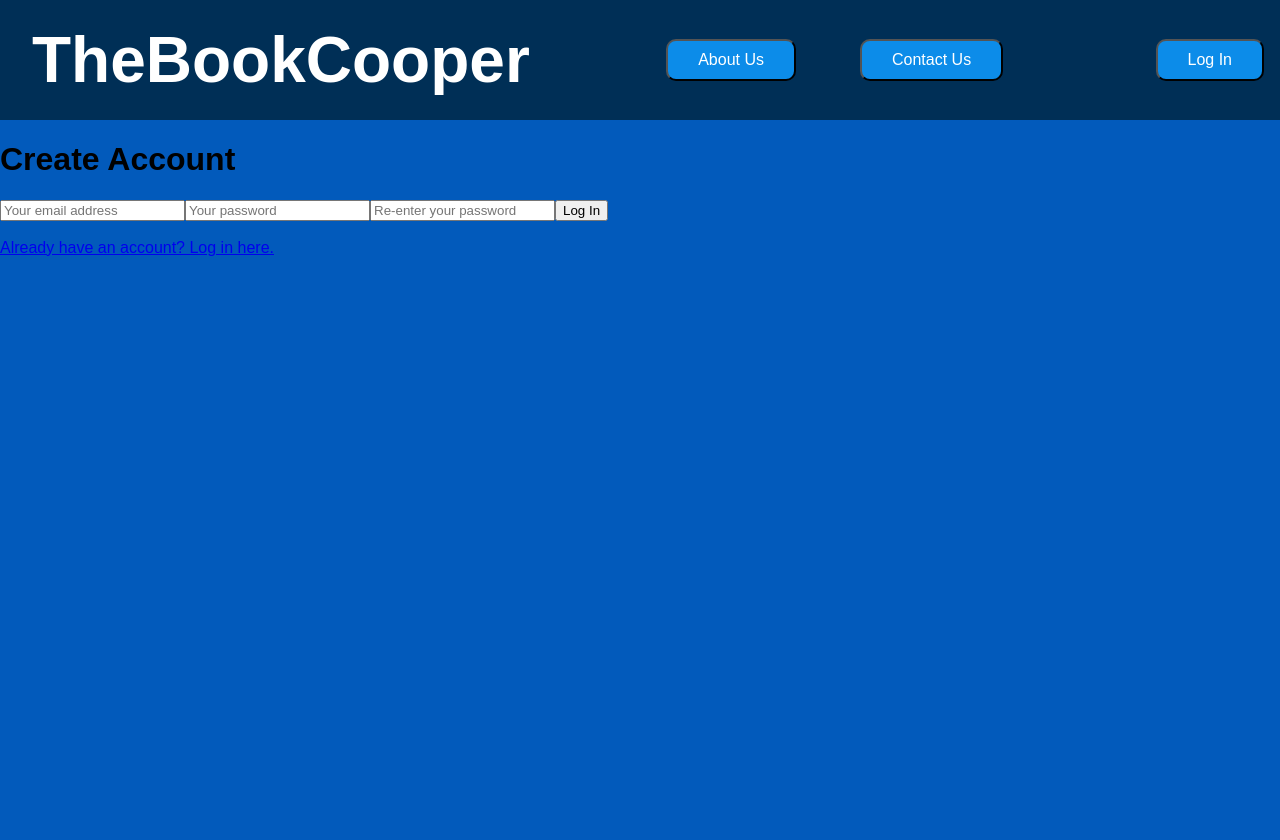
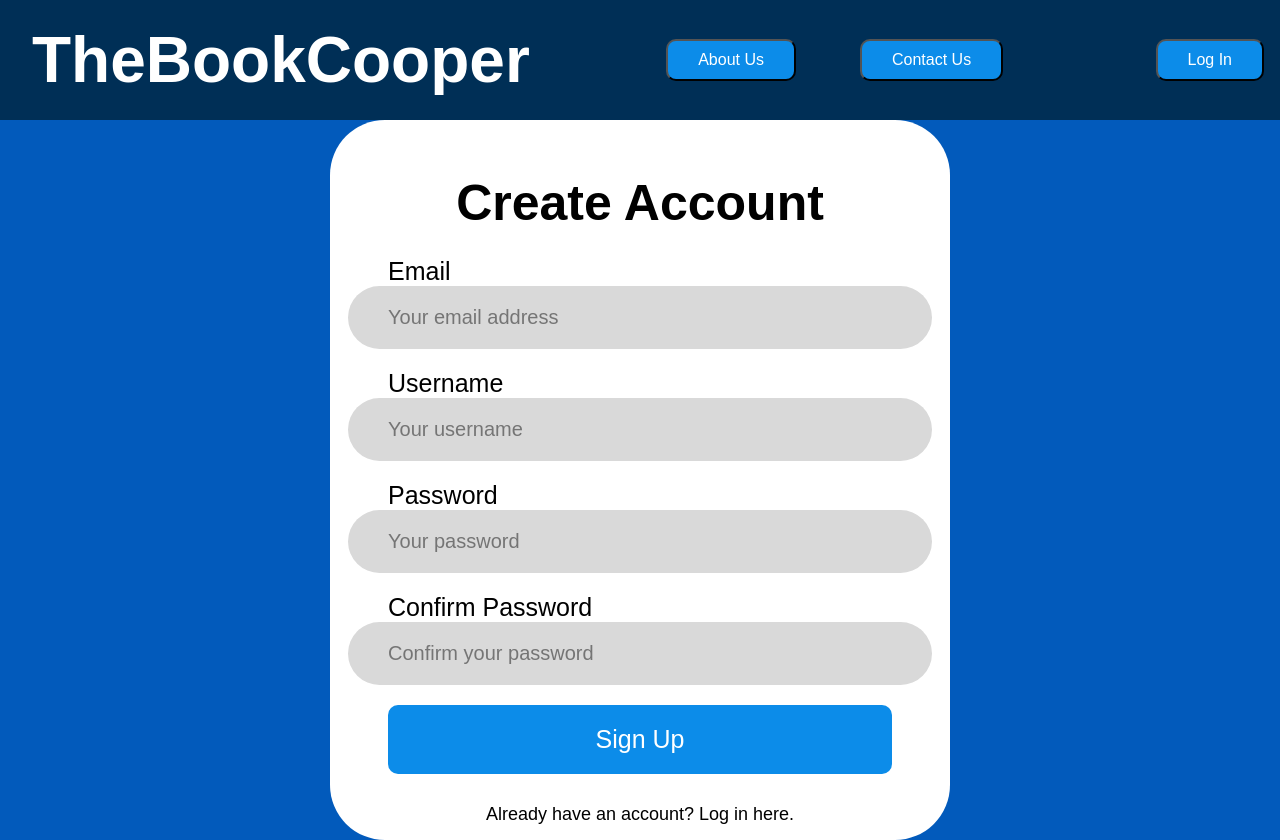
Before and after one commit to BookCooper/TheBookCooper, a React (Create React App) app in the folder theBookCooperUI/: page /signup in a window 1280 px wide. Before the commit the page ends 800 px from the top, so only its background shows below. Built offline with nearby package versions, Linux system fonts and the light colour scheme; no server answers.

Commit message:
Added Design for SignUp page

```diff
--- a/theBookCooperUI/src/components/Signup.js
+++ b/theBookCooperUI/src/components/Signup.js
@@ -1,55 +1,92 @@
-// src/components/Signup.js
-import {useState} from "react";
-import {Link, useNavigate} from "react-router-dom";
-import {getAuth, createUserWithEmailAndPassword} from "firebase/auth";
-
+import React, { useState } from 'react';
+import { Link, useNavigate } from 'react-router-dom';
+import { getAuth, createUserWithEmailAndPassword } from 'firebase/auth';
+import '../styles/SignUp.css'; // Assuming you have similar styles as Login.css
 
 const Signup = () => {
-    const [email, setEmail] = useState("");
-    const [password, setPassword] = useState("");
-    const [confirmPassword, setConfirmPassword] = useState("");
-    const [error, setError] = useState("");
+  const [email, setEmail] = useState('');
+  const [password, setPassword] = useState('');
+  const [confirmPassword, setConfirmPassword] = useState('');
+  const [error, setError] = useState('');
+  const [user, setUser] = useState(null); // You may not need this if you're using a custom hook like useUser
 
   const navigate = useNavigate();
 
-    const createAccount = async () => {
-        try {
-            if (password !== confirmPassword) {
-                setError("Password and confirm password do not match");
+  const signUp = async (e) => {
+      e.preventDefault();
+      if(password !== confirmPassword){
+            setError(<span style={{ color: 'red' }}>Passwords do not match.</span>);
           return;
       }
-
+      try {
           await createUserWithEmailAndPassword(getAuth(), email, password);
-            navigate("/");
-        } catch(e) {
+          navigate('/'); // Navigate to homepage or dashboard upon successful signup
+      } catch (e) {
           setError(e.message);
       }
   };
 
   return (
-        <>
-            <h1>Create Account</h1>
-            {error && <p className="error">{error}</p>}
+    <div className="signup-container"> {/* Consider reusing login-container styles */}
+      <div className="white-box">
+        <form onSubmit={signUp} className="form-container"> {/* Reuse form-container styles */}
+          <h1 className="signup-label">Create Account</h1> {/* Reuse login-label styles, just change class if necessary */}
+          <div>
+            <label htmlFor="email" className="label-text">Email</label>
             <input
+              id="email"
+              className="input-field" // Reuse email-box styles
+              type="email"
               placeholder="Your email address"
               value={email}
-                onChange={e=>setEmail(e.target.value)}
+              onChange={(e) => setEmail(e.target.value)}
+              required
             />
+          </div>
+          <div>
+            <label htmlFor="username" className="label-text">Username</label>
             <input
+              id="username"
+              className="input-field" // Consider adding a new class if you need
+              type="text"
+              placeholder="Your username"
+              value={user}
+              onChange={(e) => setUser(e.target.value)}
+              required
+            />
+          </div>
+          <div>
+            <label htmlFor="password" className="label-text">Password</label>
+            <input
+              id="password"
+              className="input-field" // Reuse password-box styles
               type="password"
               placeholder="Your password"
               value={password}
-                onChange={e=>setPassword(e.target.value)}
+              onChange={(e) => setPassword(e.target.value)}
+              required
             />
+          </div>
+          <div>
+            <label htmlFor="confirm-password" className="label-text">Confirm Password</label>
             <input
+              id="confirm-password"
+              className="input-field" // Consider adding a new class if you need different styles
               type="password"
-                placeholder="Re-enter your password"
+              placeholder="Confirm your password"
               value={confirmPassword}
-                onChange={e=>setConfirmPassword(e.target.value)}
+              onChange={(e) => setConfirmPassword(e.target.value)}
+              required
             />
-            <button onClick={createAccount}>Log In</button> <br/> <br/>
-            <Link to="/login">Already have an account? Log in here.</Link>
-        </>
+          </div>
+          {error && <p className="error-message">{error}</p>}
+          <button type="submit" className="signup-page-button">Sign Up</button> {/* Consider reusing login-page-button styles */}
+          <div className="footer-links">
+            <Link to="/login" className="login-text">Already have an account? Log in here.</Link>
+          </div>
+        </form>
+      </div>
+    </div>
   );
 }
 
--- a/theBookCooperUI/src/styles/LandingPage.css
+++ b/theBookCooperUI/src/styles/LandingPage.css
@@ -70,7 +70,7 @@
     justify-content: center;
     padding: 2em;
     border-radius: 10px;
-    background-color: rgba(255, 255, 255, 0.4);
+    background-color:#0C8CE9;
     width: 30%;
     margin: 0 1.5%;
 }
--- a/theBookCooperUI/src/styles/Login.css
+++ b/theBookCooperUI/src/styles/Login.css
@@ -13,13 +13,16 @@
   flex-direction: column;
   align-items: center;
   width: 580px; /* Fixed width for control */
+  max-width: 960px; /* Maximum width the box can expand to */
   min-height: 65vh; /* Minimum height to maintain a responsive aspect */
   max-height: 85vh; /* Maximum height to prevent overflow of the viewport */
   background: #FFFFFF;
   border-radius: 55px;
   padding: 20px;
   overflow-y: auto; /* Allows scrolling if content exceeds max height */
+  margin: auto; /* Centers the box if the viewport is wider than max-width */
 }
+
 
 /* Add this to ensure the form contents are also centered */
 .form-container {
@@ -60,6 +63,11 @@
   font-size: 25px;
   border: none;
   cursor: pointer;
+  transition: background-color 0s ease; /* Smooth transition for hover effect */
+}
+
+.login-page-button:hover {
+  background: #025ABB; /* Darker shade of blue for hover state */
 }
 
 /* Styling for Labels and Additional Texts */
@@ -73,7 +81,6 @@
   font-size: 25px;
   margin: 20px 40px; /* Adjust as needed */
   margin-bottom: 20px; /* Space between elements */
-
 }
 
 .sign-up-text, .forgot-password {
@@ -95,9 +102,10 @@
 
 
 
+
 /* Responsive Design Adjustments */
 @media (max-width: 768px) {
-  .email-box, .password-box, .login-button, .sign-up-text, .forgot-password, .footer-links {
+  .email-box, .password-box, .login-page-button, .sign-up-text, .forgot-password, .footer-links {
     width: 90%; /* Adjusts input and button width for smaller screens */
   }
 }
--- /dev/null
+++ b/theBookCooperUI/src/styles/SignUp.css
@@ -0,0 +1,91 @@
+/* General Page Background */
+.signup-container {
+    display: flex;
+    justify-content: center;
+    align-items: center;
+    min-height: 85vh;
+    background: #025ABB;
+  }
+
+  /* Main Box Styling */
+  .signup-box {
+    display: flex;
+    flex-direction: column;
+    align-items: center;
+    width: auto; /* Adjusts based on content */
+    min-width: 580px; /* Minimum width */
+    max-width: 90%; /* Prevents box from becoming too wide on larger screens */
+    background: #FFFFFF;
+    border-radius: 55px;
+    padding: 40px; /* Adjust padding as needed */
+    box-shadow: 0 4px 8px rgba(0, 0, 0, 0.25);
+  }
+
+  .signup-label {
+    font-family: Arial, sans-serif;
+    font-size: 50px;
+    color: #000000;
+    margin-bottom: 25px;
+  }
+
+  /* Styling for Inputs and Button */
+  .input-field, .signup-page-button {
+    width: 504px; /* Full width for larger screens */
+    padding: 20px 40px;
+    margin-bottom: 20px; /* Space between elements */
+  }
+
+  .input-field {
+    background: #D9D9D9; /* Light grey background */
+    border-radius: 100px;
+    border: none;
+    font-size: 20px;
+  }
+
+  .signup-page-button {
+    background: #0C8CE9;
+    border-radius: 10px;
+    color: #FFFFFF;
+    font-family: Arial, sans-serif;
+    font-size: 25px;
+    border: none;
+    cursor: pointer;
+    transition: background-color 0.3s ease; /* Smooth transition for hover effect */
+  }
+
+  .signup-page-button:hover {
+    background: #007CBA; /* Darker shade for hover */
+  }
+
+  /* Labels, Headers, and Links */
+  .label-text, .account-link {
+    font-size: 25px;
+    margin: 20px 40px; /* Adjust as needed */
+    margin-bottom: 20px; /* Space between elements */
+  }
+
+  .label-text {
+    font-size: 25px;
+  }
+
+  .account-link {
+    color: #000000;
+    text-decoration: none; /* Removes underline */
+    font-size: 20px;
+  }
+
+  .login-text {
+    font-family: Arial, sans-serif;
+    font-weight: 50;
+    font-size: 18px;
+    color: #000000;
+    cursor: pointer;
+    text-decoration: none; /* Removes underline from links */
+  }
+
+  /* Responsive Adjustments */
+  @media (max-width: 768px) {
+    .input-field, .signup-page-button {
+      width: 90%; /* Allows for responsive adjustment on smaller screens */
+    }
+  }
```
Lines whose indentation alone changed are shown as unchanged.
